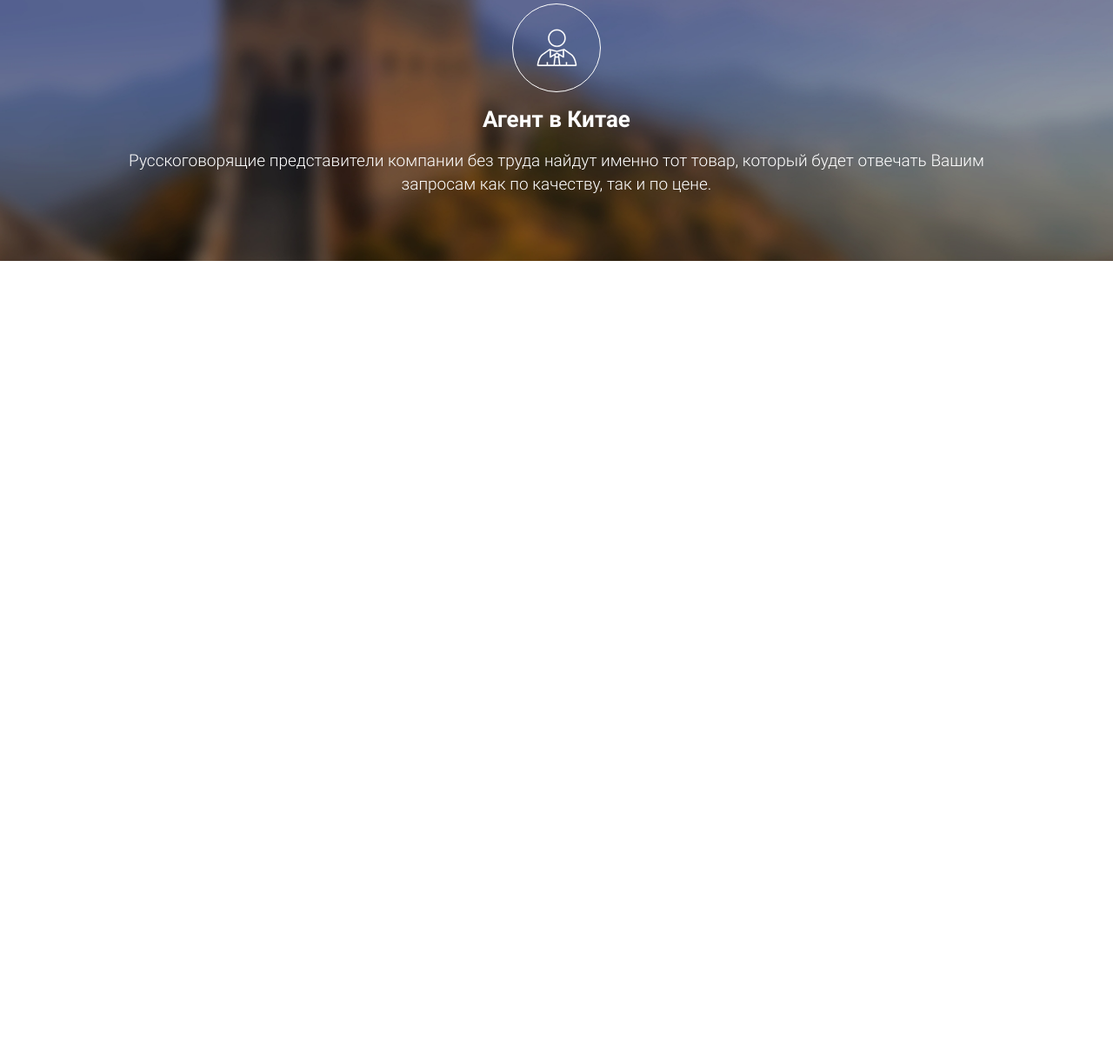
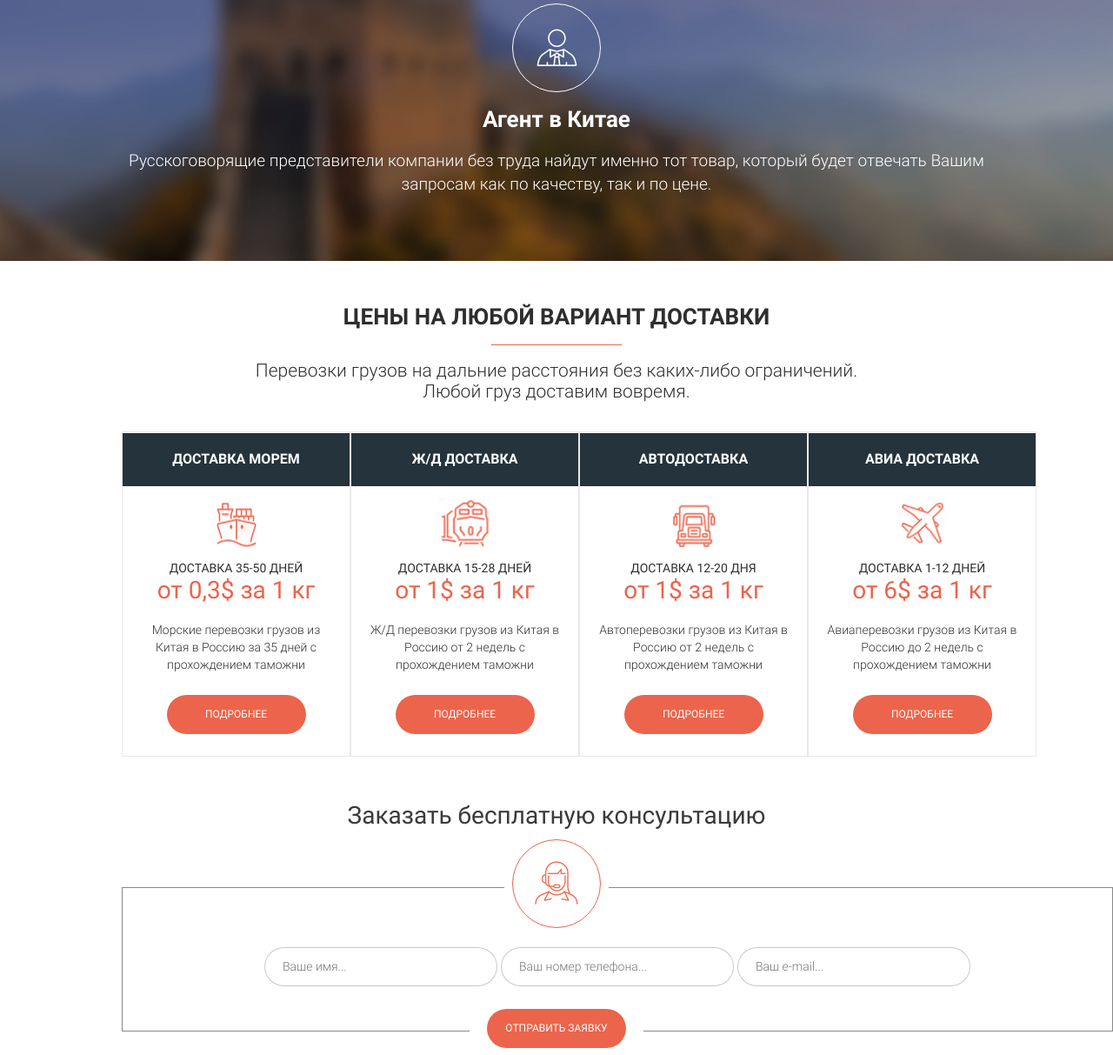
Before and after one commit to KubanovValentin/Glopt, a website: page src/index.html in a window 1280 px wide. Shown: the part 2183-3396 px from the top of the page at 87% size. Before the commit the page ends 2483 px from the top, so only its background shows below. Drawn offline with nearby package versions, Linux system fonts and the light colour scheme.

Commit message:
stylization section-catalog and personnel

```diff
--- a/src/index.html
+++ b/src/index.html
@@ -137,7 +137,7 @@
     <section class="delivery">
         <div class="container">
             <h2 class="title">Наша работа - больше чем просто доставка</h2>
-            <hr>
+            <hr class="line">
             <div class="delivery__descr">Мы организуем перевозки из Китая - оперативно и надежно, с учетом       особенностей груза <br>
             и ваших требований по срокам и бюджету.</div>
             <div class="delivery__conditions">
@@ -170,10 +170,11 @@
         </div>
     </section>
 
-    <!-- <section class="catalog">
+    <section class="catalog">
         <div class="container">
             <h2 class="title">Цены на любой вариант доставки</h2>
-            <div class="catalog__descr">Перевозки грузов на дальние расстояния без каких-либо ограничений. Любой груз доставим вовремя.</div>
+            <hr class="line">
+            <div class="catalog__descr">Перевозки грузов на дальние расстояния без каких-либо ограничений.<br> Любой груз доставим вовремя.</div>
             <div class="catalog__wrapper">
                 <div class="catalog__require">
                     <div class="catalog__block">Доставка морем</div>
@@ -181,43 +182,43 @@
                         <img src="icons/catalog/ship.png" alt="ship">
                     </div>
                     <div class="catalog__prises">
-                        <div class="catalog__step">доставка 35-50 дней</div>
+                        <div class="catalog__step">Доставка 35-50 дней</div>
                         <div class="catalog__prise">от 0,3$ за 1 кг</div>
                     </div>
                     <div class="catalog__proposal">Морские перевозки грузов из Китая в Россию за 35 дней с прохождением таможни</div>
                     <button class="button">подробнее</button>
                 </div>
                 <div class="catalog__require">
-                    <div class="catalog__block">ж/д доставка</div>
+                    <div class="catalog__block">Ж/Д доставка</div>
                     <div class="catalog__img">
                         <img src="icons/catalog/train.png" alt="train">
                     </div>
                     <div class="catalog__prises">
-                        <div class="catalog__step">доставка 15-28 дней</div>
+                        <div class="catalog__step">Доставка 15-28 дней</div>
                         <div class="catalog__prise">от 1$ за 1 кг</div>
                     </div>
                     <div class="catalog__proposal">Ж/Д перевозки грузов из Китая в Россию от 2 недель с прохождением таможни</div>
                     <button class="button">подробнее</button>
                 </div>
                 <div class="catalog__require">
-                    <div class="catalog__block"> автодоставка</div>
+                    <div class="catalog__block">Автодоставка</div>
                     <div class="catalog__img">
                         <img src="icons/catalog/car.png" alt="car">
                     </div>
                     <div class="catalog__prises">
-                        <div class="catalog__step">доставка 12-20 дня</div>
+                        <div class="catalog__step">Доставка 12-20 дня</div>
                         <div class="catalog__prise">от 1$ за 1 кг</div>
                     </div>
                     <div class="catalog__proposal">Автоперевозки грузов из Китая в Россию от 2 недель с прохождением таможни</div>
                     <button class="button">подробнее</button>
                 </div>
                 <div class="catalog__require">
-                    <div class="catalog__block">авиа доставка</div>
+                    <div class="catalog__block">Авиа доставка</div>
                     <div class="catalog__img">
                         <img src="icons/catalog/plane.png" alt="plane">
                     </div>
                     <div class="catalog__prises">
-                        <div class="catalog__step">доставка 1-12 дней</div>
+                        <div class="catalog__step">Доставка 1-12 дней</div>
                         <div class="catalog__prise">от 6$ за 1 кг</div>
                     </div>
                     <div class="catalog__proposal">Авиаперевозки грузов из Китая в Россию до 2 недель с прохождением таможни</div>
@@ -226,21 +227,27 @@
             </div>
             <div class="catalog__consultation">
                 <div class="catalog__title">Заказать бесплатную консультацию</div>
-                <div class="catalog__icon">
-                    <img src="icons/catalog/advice.png" alt="advice">
+                <div class="catalog__icon-wrapper">
+                    <div class="catalog__icon">
+                        <img src="icons/catalog/advice.png" alt="advice">
+                    </div>
                 </div>
-                <form action="#" class="catalog-form">
-                    <input name="name" required placeholder="Ваше имя" type="text">
-                    <input name="phone" required placeholder="Ваш телефон" type="number">
-                    <input name="email" required placeholder="Ваш E-mail" type="email">
+                <div class="catalog-form catalog-form_wrapper">
+                    <form action="#" class="catalog-form">
+                        <input name="name" required placeholder="Ваше имя..." type="text">
+                        <input name="phone" required placeholder="Ваш номер телефона..." type="number">
+                        <input name="email" required placeholder="Ваш e-mail..." type="email">
+                    </form>
+                </div>
+                <div class="catalog__button-wrapper">
+                    <button class="button button_submit">отправить заявку</button>
+                </div>
 
-                    <button class="button button_submit">отправить заявку</button>
-                </form>
             </div>
         </div>
     </section>
 
-    <section class="personnel personnel-down">
+    <section class="personnel personnel_down">
         <div class="container">
             <div class="personnel__icon">
                 <img src="icons/personnel/personnel-down.png" alt="personnel-down">
@@ -248,7 +255,7 @@
             <h2 class="personnel__title">Менеджеры компании</h2>
             <div class="personnel__subtitle">Подберут для Вас оптимальную схему грузоперевозки. Проведут контроль закупок, организуют прямые поставки от завода-изготавителя.</div>
         </div>
-    </section> -->
+    </section>
 
     <!-- <section class="scheme">
         <div class="container">
--- a/src/sass/blocks/_catalog.scss
+++ b/src/sass/blocks/_catalog.scss
@@ -1,3 +1,137 @@
 .catalog {
     min-height: 952px;
+    padding: 53px 20px 58px 20px;
+    .title {
+        margin-bottom: 20px;
+    }
+    &__descr {
+        color: #2e2e2e;
+        font-size: 21px;
+        font-weight: 300;
+        font-style: normal;
+        letter-spacing: normal;
+        line-height: 24px;
+        text-align: center;
+        margin-top: 17px;
+    }
+    &__wrapper {
+        margin-top: 34px;
+        display: flex;
+        justify-content: space-between;
+    }
+    &__require {
+        width: 265px;
+        border: 1px solid #e9e9e9;
+        background-color: #ffffff;
+        text-align: center;
+        padding: 1px 0 25px 0;
+    }
+    &__block {
+        margin: 0 auto;
+        display: block;
+        width: 261px;
+        height: 61px;
+        background-color: #25333c;
+        color: #ffffff;
+        font-size: 16px;
+        font-weight: 700;
+        font-style: normal;
+        letter-spacing: normal;
+        line-height: 60px;
+        text-transform: uppercase;
+    }
+    &__img {
+        margin-top: 14px;
+        img {
+            width: 60px;
+            height: 60px;
+        }
+    }
+    &__prises {
+        margin-top: 10px;
+    }
+    &__step {
+        color: #2e2e2e;
+        font-size: 14px;
+        font-weight: 400;
+        text-transform: uppercase;
+    }
+    &__prise {
+        color: $main-color;
+        font-size: 28px;
+        font-style: normal;
+        letter-spacing: normal;
+        line-height: 30px;
+    }
+    &__proposal {
+        margin-top: 20px;
+        padding: 0 18px;
+        color: #2e2e2e;
+        font-size: 14px;
+        font-weight: 300;
+        font-style: normal;
+        letter-spacing: normal;
+        line-height: 20px;
+        margin-bottom: 25px;
+    }
+    &__consultation {
+        margin-top: 56px;
+        text-align: center;
+        position: relative;
+    }
+    &__title {
+        color: #3a3a3a;
+        font-size: 28px;
+        font-weight: 400;
+        font-style: normal;
+        letter-spacing: normal;
+        line-height: 23px;
+        margin-bottom: 71px;
+    }
+    &__icon-wrapper {
+        position: absolute;
+        top: 15%;
+        right: 50%;
+        transform: translateX(50%);
+        background-color: #ffffff;
+        width: 120px;
+    }
+    &__icon {
+        display: flex;
+        justify-content: center;
+        align-items: center;
+        width: 102px;
+        height: 102px;
+        border: 1px solid $main-color;
+        border-radius: 100%;
+        margin: 0 auto;
+    }
+    &__button-wrapper {
+        width: 200px;
+        height: 50px;
+        position: absolute;
+        top: 90%;
+        right: 50%;
+        transform: translateX(50%);
+        background-color: #ffffff;
+    }
+    .catalog-form {
+        &_wrapper {
+            width: 1140px;
+            height: 166px;
+            border: 1px solid #898989;
+            padding: 68px 162px 0 162px;
+        }
+        input {
+            border-radius: 30px;
+            background-color: #fff;
+            padding: 0 20px;
+            font-size: 14px;
+            font-weight: 300;
+            width: 268px;
+            height: 45px;
+            border: 1px solid rgba(0, 0, 0, 0.21);
+        }
+    }
+
 }
--- a/src/sass/blocks/_delivery.scss
+++ b/src/sass/blocks/_delivery.scss
@@ -3,12 +3,6 @@
     padding: 51px 0 57px 0;
     .title {
         margin-bottom: 20px;
-    }
-    hr {
-        width:148px;
-        margin: 0 auto;
-        border-color: #ec644b;
-        border-top: 1px;
     }
     &__descr {
         margin-top: 17px;
--- /dev/null
+++ b/src/sass/blocks/_line.scss
@@ -0,0 +1,6 @@
+hr {
+    width:148px;
+    margin: 0 auto;
+    border-color: #ec644b;
+    border-top: 1px;
+}
--- a/src/sass/blocks/_personnel.scss
+++ b/src/sass/blocks/_personnel.scss
@@ -34,9 +34,10 @@
         line-height: 27px;
         text-align: center;
     }
+    &_down {
+        min-height: 342px;
+        background: url(../../img/bdg/personnel-down-bgd.jpg) center (center/cover) no-repeat;
+        padding: 58px 0 76px 0;
+    }
+
 }
-.personnel_down {
-    min-height: 342px;
-    background: url(../../img/bdg/personnel-down-bgd.jpg) center (center/cover) no-repeat;
-    padding: 58px 0 76px 0;
-}
--- a/src/sass/style.scss
+++ b/src/sass/style.scss
@@ -17,6 +17,7 @@
 @import './blocks/hamburger';
 @import './blocks/button';
 @import './blocks/title';
+@import './blocks/line';
 @import './blocks/advantages';
 @import './blocks/delivery';
 @import './blocks/personnel';
```
Also changed, not shown: src/css/style.min.css.
